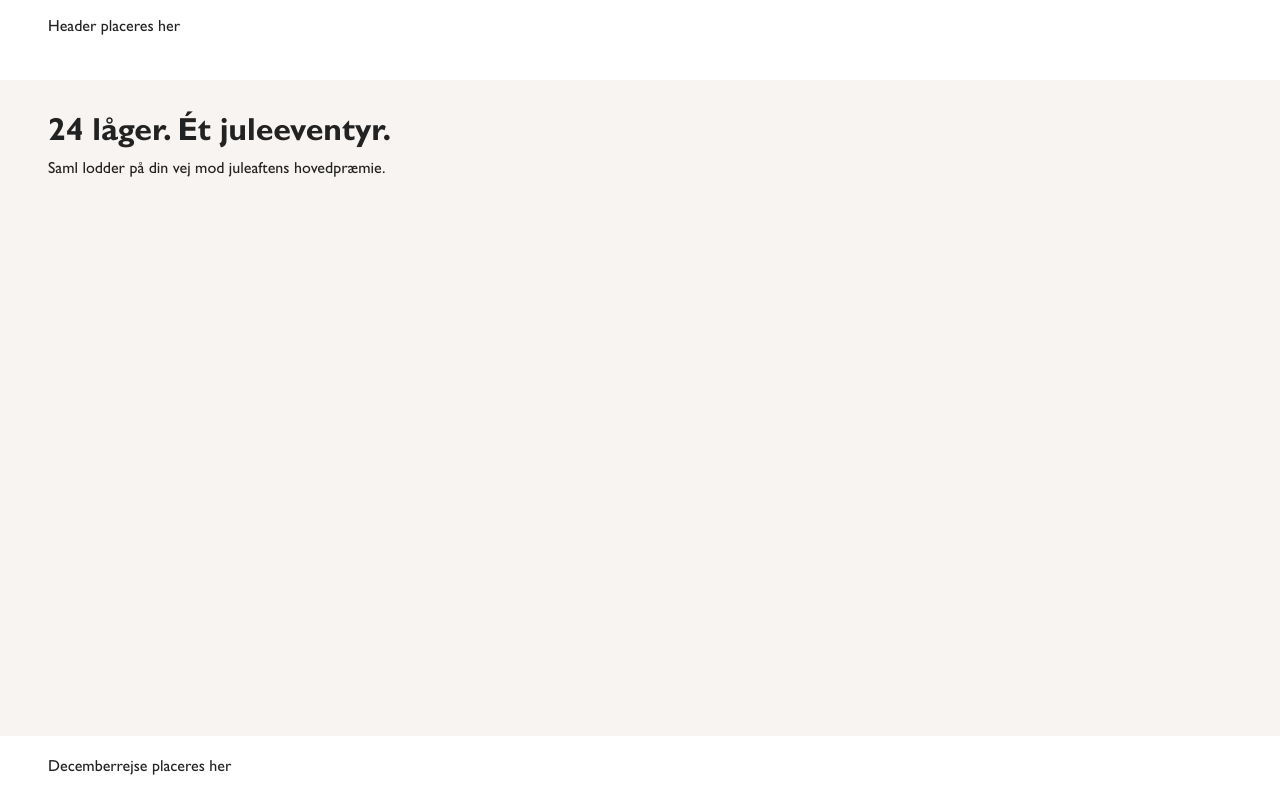
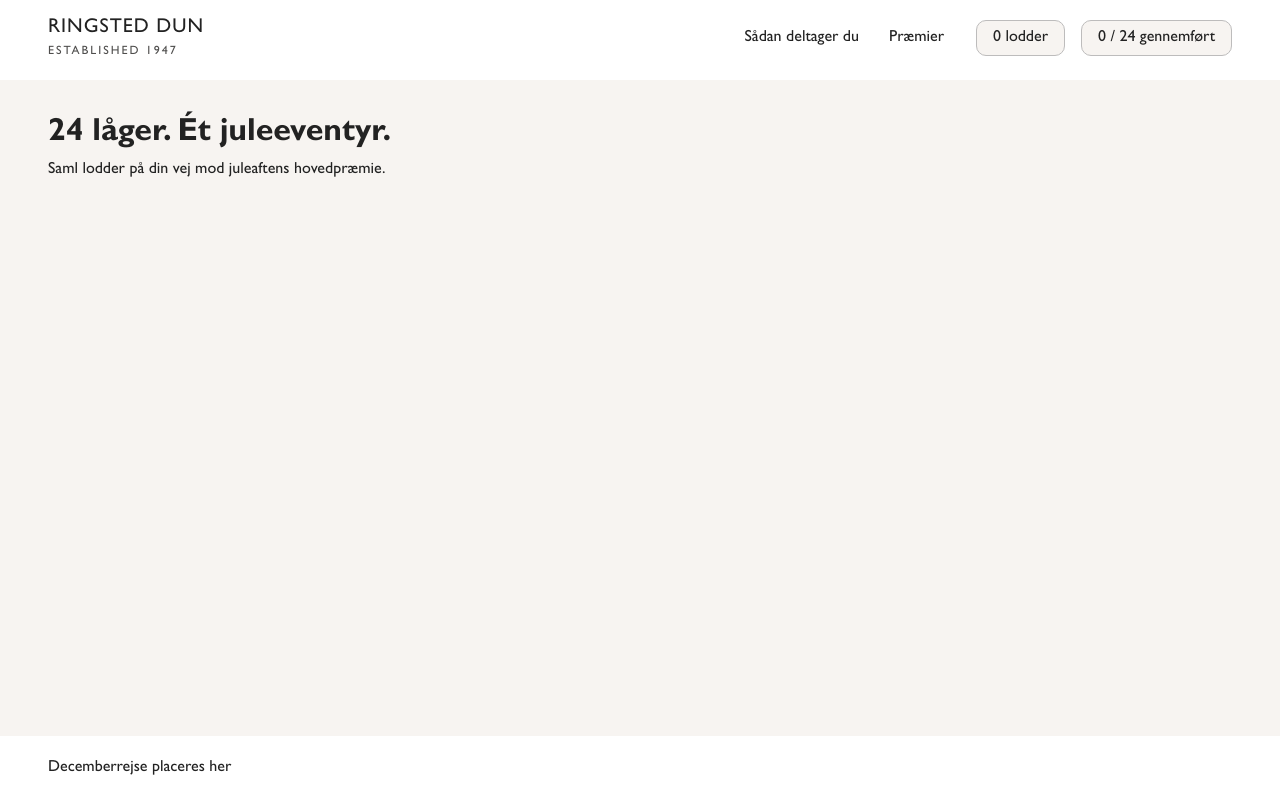
Before and after one commit to t1ger-scripts/julekalender, a React (Vite) app: page / in a window 1280 px wide. Built offline with nearby package versions, Linux system fonts and the light colour scheme.

Commit message:
feat: add header navigation and progress counters

```diff
--- a/src/components/Header.tsx
+++ b/src/components/Header.tsx
@@ -1 +1,38 @@
-/* Viser logo, navigation og brugerens tællere. */
+interface HeaderProps {
+  tickets: number
+  completedDoors: number
+}
+
+// Viser brand, navigation og brugerens fremgang.
+function Header({ tickets, completedDoors }: HeaderProps) {
+  return (
+    <div className="site-header">
+      <div className="site-header__brand">
+        <span>RINGSTED DUN</span>
+        <small>ESTABLISHED 1947</small>
+      </div>
+
+      <nav className="site-header__navigation" aria-label="Hovednavigation">
+        <button type="button" className="site-header__link">
+          Sådan deltager du
+        </button>
+
+        <button type="button" className="site-header__link">
+          Præmier
+        </button>
+      </nav>
+
+      <div className="site-header__counters">
+        <span className="site-header__counter">
+          {tickets} lodder
+        </span>
+
+        <span className="site-header__counter">
+          {completedDoors} / 24 gennemført
+        </span>
+      </div>
+    </div>
+  )
+}
+
+export default Header
--- a/src/pages/CalendarPage.tsx
+++ b/src/pages/CalendarPage.tsx
@@ -1,10 +1,11 @@
 import CalendarLayout from '../templates/CalendarLayout'
+import Header from '../components/Header'
 
 // Samler kalenderens indhold, brugerens fremgang og handlinger.
 function CalendarPage() {
   return (
     <CalendarLayout
-      header={<p>Header placeres her</p>}
+      header={<Header tickets={0} completedDoors={0} />}
       journey={<p>Decemberrejse placeres her</p>}
     >
       <h1>24 låger. Ét juleeventyr.</h1>
--- a/src/styles/header.css
+++ b/src/styles/header.css
@@ -1,2 +1,54 @@
 @charset "UTF-8";
-/* Styling af header, navigation og tællere. *//*# sourceMappingURL=header.css.map */
+/* Fælles design tokens til farver, typografi, afstande, hjørner og skygger. */
+.site-header {
+  display: flex;
+  align-items: center;
+  gap: 32px;
+}
+.site-header__brand {
+  display: flex;
+  flex-direction: column;
+  flex-shrink: 0;
+  line-height: 1.2;
+}
+.site-header__brand span {
+  font-size: 20px;
+  letter-spacing: 1px;
+}
+.site-header__brand small {
+  margin-top: 5px;
+  font-size: 12px;
+  letter-spacing: 2px;
+  color: #4f4e4d;
+}
+.site-header__navigation {
+  display: flex;
+  align-items: center;
+  gap: 30px;
+  margin-left: auto;
+}
+.site-header__link {
+  padding: 5px 0;
+  border: none;
+  background: transparent;
+  color: #222222;
+  cursor: pointer;
+}
+.site-header__link:hover {
+  color: #a6192e;
+}
+.site-header__link:focus-visible {
+  outline: 2px solid #a6192e;
+  outline-offset: 4px;
+}
+.site-header__counters {
+  display: flex;
+  gap: 16px;
+}
+.site-header__counter {
+  padding: 5px 16px;
+  border: 1px solid #bdbcbc;
+  border-radius: 10px;
+  background-color: #f7f4f1;
+  white-space: nowrap;
+}/*# sourceMappingURL=header.css.map */
--- a/src/styles/header.scss
+++ b/src/styles/header.scss
@@ -1 +1,64 @@
-/* Styling af header, navigation og tællere. */
+@use './tokens' as *;
+
+// Headerens indhold.
+.site-header {
+  display: flex;
+  align-items: center;
+  gap: $px-32;
+
+  &__brand {
+    display: flex;
+    flex-direction: column;
+    flex-shrink: 0;
+    line-height: 1.2;
+
+    span {
+      font-size: $px-20;
+      letter-spacing: 1px;
+    }
+
+    small {
+      margin-top: $px-5;
+      font-size: $px-12;
+      letter-spacing: 2px;
+      color: $grey-dark;
+    }
+  }
+
+  &__navigation {
+    display: flex;
+    align-items: center;
+    gap: $px-30;
+    margin-left: auto;
+  }
+
+  &__link {
+    padding: $px-5 0;
+    border: none;
+    background: transparent;
+    color: $text-dark-tone;
+    cursor: pointer;
+
+    &:hover {
+      color: $red;
+    }
+
+    &:focus-visible {
+      outline: 2px solid $red;
+      outline-offset: 4px;
+    }
+  }
+
+  &__counters {
+    display: flex;
+    gap: $px-16;
+  }
+
+  &__counter {
+    padding: $px-5 $px-16;
+    border: 1px solid $grey-light;
+    border-radius: $border-medium;
+    background-color: $white-beige;
+    white-space: nowrap;
+  }
+}
```
Also changed, not shown: 1 other file (tests, documents, lock files or other folders).
